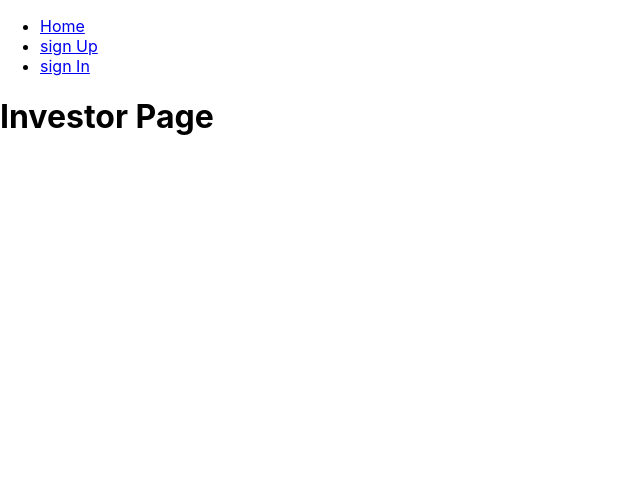
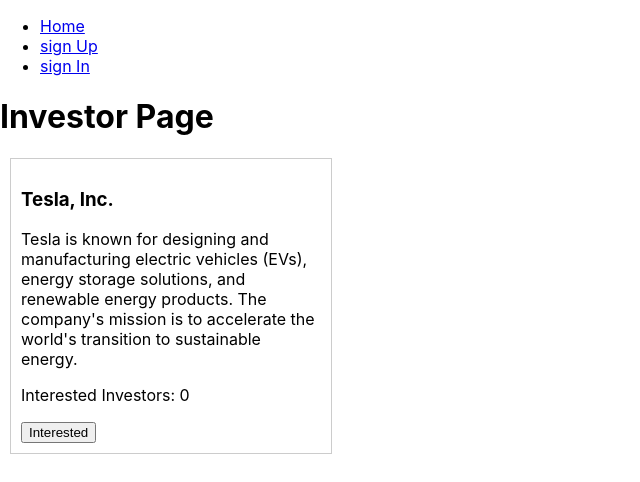
Before and after one commit to AnilKumarYogi/sales-analysis, a React (Create React App) app: page /signIn/investor in a window 1280 px wide. Shown: the top 482 px of the page, without its empty margins (0-640 px from the left). Built offline with nearby package versions, Linux system fonts and the light colour scheme.

Commit message:
signin investor

```diff
--- a/src/App.js
+++ b/src/App.js
@@ -10,8 +10,18 @@
 
 function App() {
   const [globalData, setGlobalData] = useState({
-    investorData: [],
-    startupData: [],
+    investorData: [
+      { userId: "anil_yogi", password: "ythrbdh" },
+      { userId: "dhiraj", password: "yrvbnjstr" },
+    ],
+    startupData: [
+      {
+        companyName: "Tesla, Inc.",
+        businessDescription:
+          "Tesla is known for designing and manufacturing electric vehicles (EVs), energy storage solutions, and renewable energy products. The company's mission is to accelerate the world's transition to sustainable energy.",
+        revenue: "2.33TCr	",
+      },
+    ],
   });
 
   const handleGlobalData = (newGlobalData) => {
--- a/src/signIn/StartupCard.js
+++ b/src/signIn/StartupCard.js
@@ -1,7 +1,19 @@
 // StartupCard.js
 import React from "react";
+import { useState } from "react";
 
 const StartupCard = ({ companyName, businessDescription }) => {
+  const [isInterested, setIsInterested] = useState(false);
+  const [countInterest, setcountInterest] = useState(0);
+
+  const handleInterestedClick = () => {
+    // Toggle the interest state for the investor
+    isInterested
+      ? setcountInterest(countInterest - 1)
+      : setcountInterest(countInterest + 1);
+    setIsInterested(!isInterested);
+  };
+
   return (
     <div
       style={{
@@ -13,6 +25,10 @@
     >
       <h3>{companyName}</h3>
       <p>{businessDescription}</p>
+      <p>Interested Investors: {countInterest}</p>
+      <button onClick={handleInterestedClick}>
+        {isInterested ? "Not Interested" : "Interested"}
+      </button>
     </div>
   );
 };
--- a/src/signUp/SignUp.js
+++ b/src/signUp/SignUp.js
@@ -1,22 +1,26 @@
 import React from "react";
 import InvestorForm from "./InvestorForm";
 import StartupForm from "./StartupForm";
-import { useState } from "react";
+// import { useState } from "react";
 
 const SignUp = ({ globalData, onDataUpdate }) => {
-  const [investorData, setInvestorData] = useState(globalData.investorData);
-  const [startupData, setStartupData] = useState(globalData.startupData);
+  // const [investorData, setInvestorData] = useState(globalData.investorData);
+  // const [startupData, setStartupData] = useState(globalData.startupData);
 
   const handleInvestorSignUp = (data) => {
     // Handle investor sign-up logic here
-    setInvestorData((prevData) => [...prevData, data]);
+    // setInvestorData((prevData) => [...prevData, data]);
+    const investorData = [...globalData.investorData, data];
+    const startupData = globalData.startupData;
     const newGlobalData = { investorData, startupData };
     onDataUpdate(newGlobalData);
   };
 
   const handleStartupSignUp = (data) => {
     // Handle startup sign-up logic here
-    setStartupData((prevData) => [...prevData, data]);
+    // setStartupData((prevData) => [...prevData, data]);
+    const startupData = [...globalData.startupData, data];
+    const investorData = globalData.investorData;
     const newGlobalData = { investorData, startupData };
     onDataUpdate(newGlobalData);
   };
@@ -28,10 +32,10 @@
       <StartupForm onSignUp={handleStartupSignUp} />
 
       {/* visulize */}
-      {investorData.length > 0 && (
+      {/* {globalData.investorData.length > 0 && (
         <div>
           <h2>Investor Data</h2>
-          {investorData.map((data, index) => (
+          {globalData.investorData.map((data, index) => (
             <div key={index}>
               <pre>{JSON.stringify(data, null, 2)}</pre>
             </div>
@@ -39,16 +43,16 @@
         </div>
       )}
 
-      {startupData.length > 0 && (
+      {globalData.startupData.length > 0 && (
         <div>
           <h2>Startup Data</h2>
-          {startupData.map((data, index) => (
+          {globalData.startupData.map((data, index) => (
             <div key={index}>
               <pre>{JSON.stringify(data, null, 2)}</pre>
             </div>
           ))}
         </div>
-      )}
+      )} */}
     </div>
   );
 };
```
